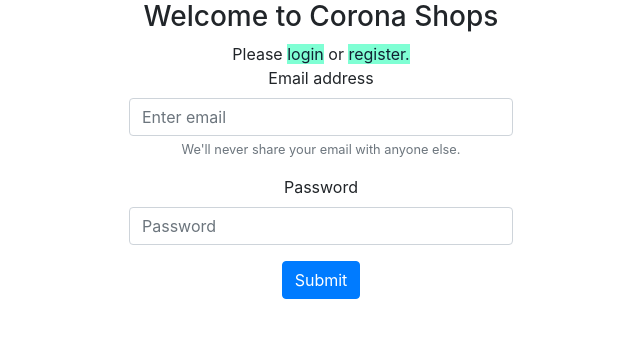
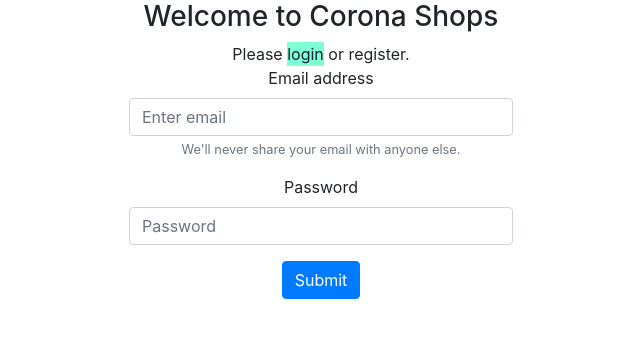
Before and after one commit to VodOleg/CoronaShop, a React (Create React App) app in the folder react/corona-shope-fe-react/: page / in a window 1280 px wide. Shown: the top 338 px of the page, without its empty margins (319-959 px from the left). Built offline with nearby package versions, Linux system fonts and the light colour scheme.

Commit message:
added register fe
added register fe

```diff
--- a/react/corona-shope-fe-react/src/Common/comm.js
+++ b/react/corona-shope-fe-react/src/Common/comm.js
@@ -29,15 +29,34 @@ class BE_Comm{
             'email':email,
             'pw':pw
         }
-        let res;
-        try{
-            res = await this.send_request('Seller/Login',body);
-        }catch(exc){
-        }
+        let res = await this.send_request('Seller/Login',body);
+
         let retValue = false;
         if(UF.isDefined(res) && UF.isDefined(res.data.response))
             retValue = res.data.response === "True";
         return retValue;
+    }
+
+    async tryRegister(email,pw){
+        if (SSM.isDevelopmentMode()){
+            // in dev mode don't perform the rest call
+            console.log("Simulated registered user")
+            return true;
+        }
+        let body={
+            'email':email,
+            'pw':pw
+        }
+        let res = await this.send_request('Seller/Register',body);
+
+        let retValue = {
+            success: false,
+            desc : ""
+        };
+        if(UF.isDefined(res) && UF.isDefined(res.data.response))
+            retValue.success = res.data.response === "True";
+        return retValue;
+
     }
 
     async send_request(controller, body){
@@ -48,7 +67,11 @@ class BE_Comm{
             }
         };
         let request = this.BE_URL+'/api/'+controller;
-        let response = await axios.post(request,body,config);
+        let response = null;
+        try{
+            response = await axios.post(request,body,config);
+        }catch(exc){
+        }
         return response;
     }
 
--- a/react/corona-shope-fe-react/src/Components/LandingPage/LandingPage.js
+++ b/react/corona-shope-fe-react/src/Components/LandingPage/LandingPage.js
@@ -56,14 +56,31 @@ class LoginForm extends Component{
         }
         this.state={
             email:email,
-            pw:""
+            pw:"",
+            rpw:"",
+            repeatedIsCorrect : false,
+            renderingLoginForm:true
         }
     }
 
     async go_login(e){
         e.preventDefault();
-        let success = await BE.tryLogIn(this.state.email, this.state.pw);
-        SimpleStateManager.setIsLogged(success, this.state.email);
+        if (this.state.renderingLoginForm){
+            let success = await BE.tryLogIn(this.state.email, this.state.pw);
+            SimpleStateManager.setIsLogged(success, this.state.email);
+        }else {
+            if ( this.state.repeatedIsCorrect ){
+                let response = await BE.tryRegister(this.state.email, this.state.pw);
+                if (response.success){
+                    SimpleStateManager.setIsLogged(response.success,this.state.email);
+                }else{
+                    alert(response.desc);
+                }
+            }else{
+                alert("incorrect repeated password");
+                this.resetPW();
+            }
+        }
         this.forceUpdate();
     }
 
@@ -78,6 +95,13 @@ class LoginForm extends Component{
         })
     }
 
+    repeatPwChanged(e){
+        this.setState({
+            rpw:e.target.value,
+            repeatedIsCorrect: e.target.value === this.state.pw
+        })
+    }
+
     renderMain(){
         let ele = <Wrap>
             <div className="loginForm">
@@ -85,8 +109,9 @@ class LoginForm extends Component{
                     <h3>Welcome to Corona Shops</h3>
                 </div>
                 <div >
-                    Please <span className={`custom-href-link`}>login</span> or <span className="custom-href-link">register.</span>
-                    {this.renderLoginDiv()}
+                    Please <span type="button" onClick={()=>{this.setState({renderingLoginForm:true})}} className={this.state.renderingLoginForm ? `custom-href-link` : ``}>login</span>
+                    &nbsp;or <span type="button" onClick={()=>{this.setState({renderingLoginForm:false})}} className={!this.state.renderingLoginForm ? `custom-href-link` : ``}>register.</span>
+                    {this.renderLoginDiv(!this.state.renderingLoginForm)}
                 </div>
             </div>
         </Wrap>;
@@ -94,7 +119,11 @@ class LoginForm extends Component{
         return ele;
     }
 
-    renderLoginDiv(){
+    resetPW(){
+        this.setState({pw:"",rpw:""});
+    }
+
+    renderLoginDiv(isRegister){
         let ele = <Wrap>
             <Form onSubmit={this.onSubmitCustom}>
                 <Form.Group controlId="formBasicEmail">
@@ -109,6 +138,15 @@ class LoginForm extends Component{
                     <Form.Label>Password</Form.Label>
                     <Form.Control type="password" placeholder="Password" value={this.state.pw} onChange={this.pwChanged.bind(this)} />
                 </Form.Group>
+                    {
+                        isRegister ?
+                <Form.Group controlId="formBasicPasswordRepeat">
+                    <Form.Label>Repeat Password</Form.Label>
+                    <Form.Control type="password" placeholder="Password" value={this.state.rpw} onChange={this.repeatPwChanged.bind(this)} />
+                </Form.Group>
+                    :
+                    null
+                    }
                 <Button variant="primary" type="button" onClick={e=>this.go_login(e)}>
                     Submit
                 </Button>
```
Also changed, not shown: react/corona-shope-fe-react/src/Components/LandingPage/LandingPage.css (line endings or trailing spaces).
